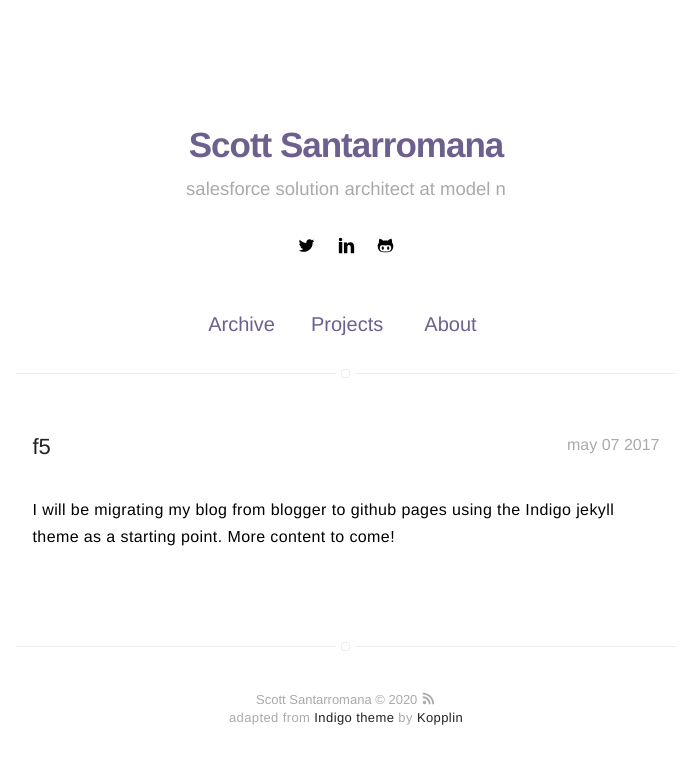
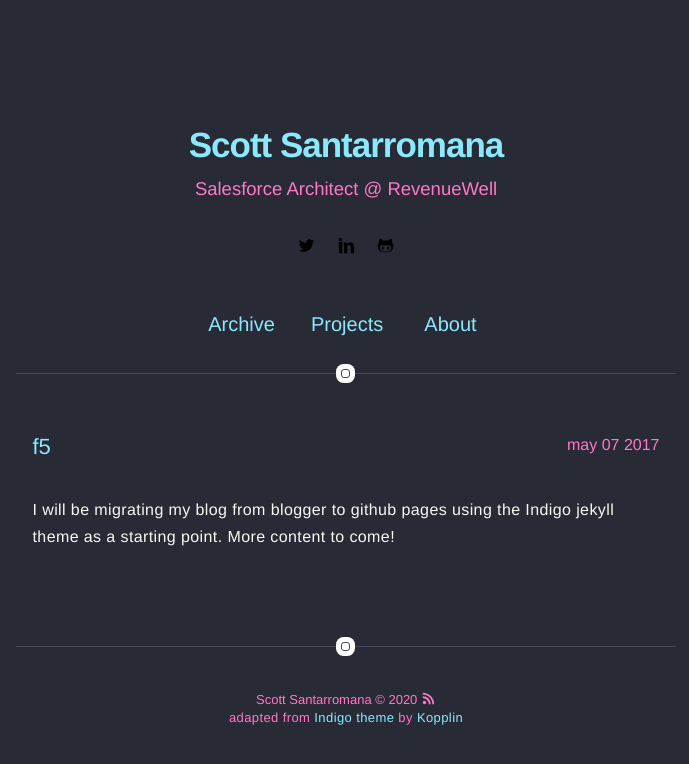
Before and after one commit to scosant/scosant.github.io, a Jekyll site: the page built from index.html, in a window 1280 px wide. Shown: the top 764 px of the page, without its empty margins (294-983 px from the left). Built offline with Jekyll 4.4.1, drawn with Linux system fonts in a browser that asks for light colours.

Commit message:
use dracula color scheme

```diff
--- a/_config.yml
+++ b/_config.yml
@@ -1,6 +1,6 @@
 # main text of home
 name: Scott Santarromana
-bio: salesforce solution architect at model n
+bio: Salesforce Architect @ RevenueWell
 
 # twitter summary info
 description: scott's blog
@@ -9,7 +9,7 @@
 # better with square images
 external-image: false
 picture: assets/images/profile2.jpg
-profile: assets/images/favicon/ms-icon-310x310.png
+
 
 url: http://scosant.github.io
 
--- a/_sass/base/variables.sass
+++ b/_sass/base/variables.sass
@@ -8,12 +8,12 @@
 /* epsilon: tags, separators */
 /* zero:    background       */
 
-$alpha: #000 /*#666*/
-$beta: #222
-$gama: #aaa
-$delta: #6D608F
-$epsilon: #ededed
-$zero: #fff
+$alpha: #f8f8f2
+$beta: #8be9fd
+$gama: #ff79c6
+$delta: #8be9fd
+$epsilon: #44475a
+$zero: #282a36
 
 
 $mobile: "only screen and (max-width: 400px)"
--- a/_sass/components/social-links.sass
+++ b/_sass/components/social-links.sass
@@ -27,8 +27,8 @@
             margin: 0 auto
             font-size: 13px
             padding: 3px 10px
-            background: $beta
-            color: #fff
+            background: #44475a
+            color: $delta
             border-radius: 2px
             height: 22px
             line-height: 22px
```
